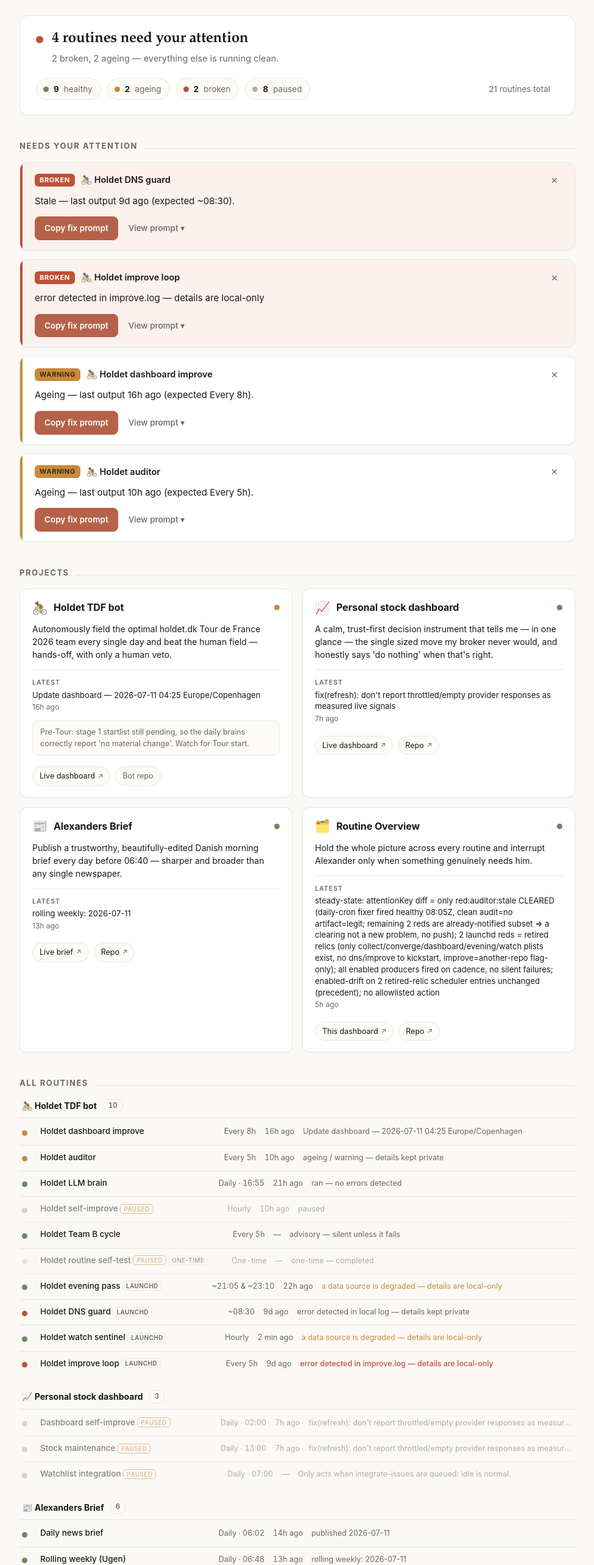
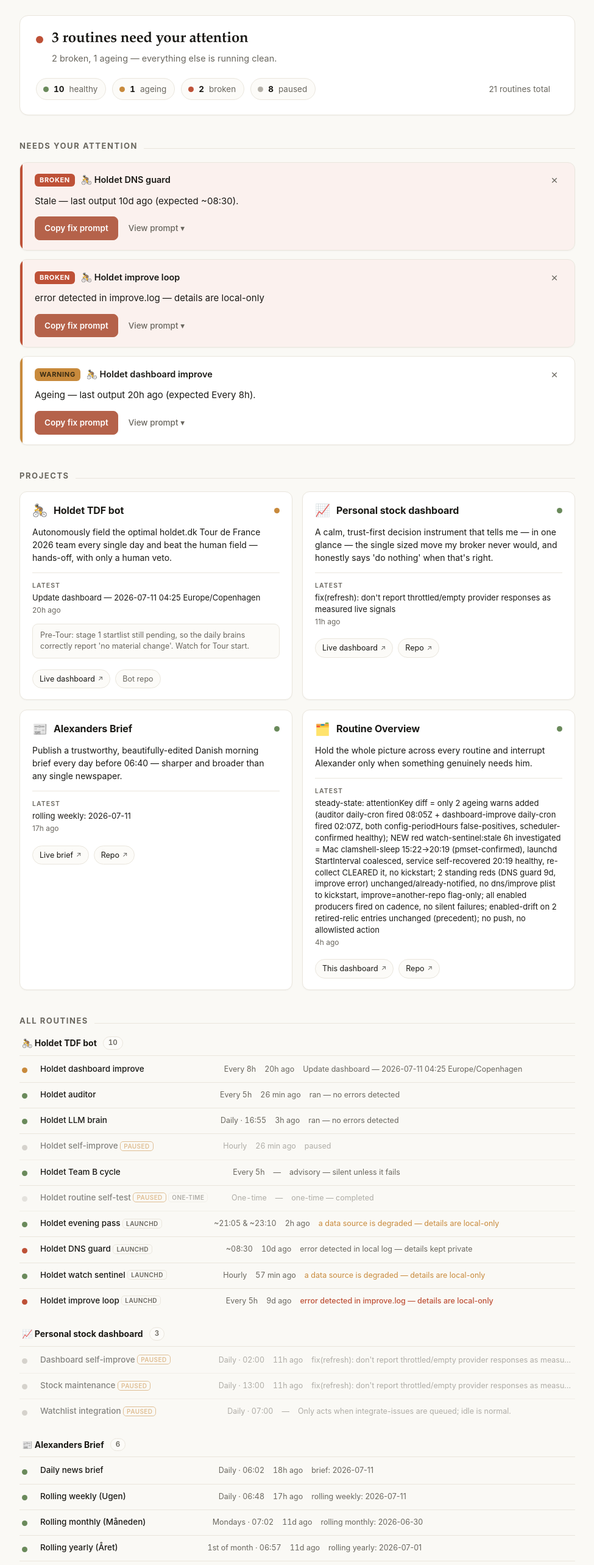
Before and after one commit to abustrup/Routine-overview, a website: page index.html in a window 1280 px wide. Shown: the part 160-2727 px from the top of the page at 61% size, without its empty margins (152-1127 px from the left). Drawn offline with Linux system fonts and the light colour scheme.

Commit message:
overview: 2026-07-12 00:19 — 10🟢 1🟡 2🔴 · steady-state: attentionKey diff = ONLY a clearing (auditor:ageing dropped, daily-cron fixer fired healthy 08:05Z); remaining {DNS guard:stale, improve:error, dashboard-improve:ageing} = already-notified subset, a clearing not a new problem, NO push; 2 standing reds have no dns/improve plist to kickstart (improve=another-repo flag-only); all enabled producers fired on cadence, no silent failures; enabled-drift on 2 retired relics unchanged (precedent); no allowlisted action

```diff
--- a/index.html
+++ b/index.html
@@ -249,7 +249,7 @@
         <p class="eyebrow">Personal routine secretary</p>
         <h1>Routine Overview</h1>
       </div>
-      <div class="stamp">Updated <b>11 Jul 2026, 20:22 Europe/Copenhagen</b></div>
+      <div class="stamp">Updated <b>12 Jul 2026, 00:17 Europe/Copenhagen</b></div>
     </div>
     <p class="subtitle">The health of every scheduled routine across Alexander Bustrup's projects — so you never have to open them one by one.</p>
   </header>
@@ -257,12 +257,12 @@
   <div class="hero hero--alert">
     <div class="hero__row">
       <span class="hero__mark" aria-hidden="true"></span>
-      <p class="hero__verdict">4 routines need your attention</p>
+      <p class="hero__verdict">3 routines need your attention</p>
     </div>
-    <p class="hero__sub">2 broken, 2 ageing — everything else is running clean.</p>
+    <p class="hero__sub">2 broken, 1 ageing — everything else is running clean.</p>
     <div class="counts">
-      <span class="stat"><span class="dot dot--green" aria-hidden="true"></span><b>9</b><span>healthy</span></span>
-      <span class="stat"><span class="dot dot--yellow" aria-hidden="true"></span><b>2</b><span>ageing</span></span>
+      <span class="stat"><span class="dot dot--green" aria-hidden="true"></span><b>10</b><span>healthy</span></span>
+      <span class="stat"><span class="dot dot--yellow" aria-hidden="true"></span><b>1</b><span>ageing</span></span>
       <span class="stat"><span class="dot dot--red" aria-hidden="true"></span><b>2</b><span>broken</span></span>
       <span class="stat"><span class="dot dot--paused" aria-hidden="true"></span><b>8</b><span>paused</span></span>
       <span class="stat stat--total">21 routines total</span>
@@ -280,7 +280,7 @@
       <span class="attn__where">🚴 Holdet DNS guard</span>
       <button type="button" class="dismiss-x" data-dismiss aria-label="Hide this alert" title="Hide — it comes back if the issue is still there next refresh">×</button>
     </div>
-    <p class="attn__msg">Stale — last output 9d ago (expected ~08:30).</p>
+    <p class="attn__msg">Stale — last output 10d ago (expected ~08:30).</p>
     <div class="fix">
     <div class="fix__actions">
       <button type="button" class="btn btn--copy"
@@ -332,7 +332,7 @@
       <span class="attn__where">🚴 Holdet dashboard improve</span>
       <button type="button" class="dismiss-x" data-dismiss aria-label="Hide this alert" title="Hide — it comes back if the issue is still there next refresh">×</button>
     </div>
-    <p class="attn__msg">Ageing — last output 16h ago (expected Every 8h).</p>
+    <p class="attn__msg">Ageing — last output 20h ago (expected Every 8h).</p>
     <div class="fix">
     <div class="fix__actions">
       <button type="button" class="btn btn--copy"
@@ -346,32 +346,6 @@
     </div>
     <div class="fix__body" id="fix-3" hidden>
       <pre class="fix__prompt">The scheduled routine &quot;Holdet dashboard improve&quot; (One safe read-only improvement to the holdet dashboard, then publishes the refreshed page.) was expected to run Every 8h but produced no recent output. Working dir: ~/holdet-tdf-bot. Investigate why it stopped (check its scheduler run and its log), fix the cause, verify a fresh run produces output, and commit. Follow the project's own CLAUDE.md and the holdet-tdf-bot skill, which document its guardrails and protected paths.</pre>
-      <div class="fix__cwd"><span class="fix__cwd-k">cwd</span> <code>~/holdet-tdf-bot</code></div>
-    </div>
-  </div>
-  </div>
-</article><article class="attn attn--warn" data-attn data-akey="warn:Holdet auditor:ageing">
-  <div class="attn__bar" aria-hidden="true"></div>
-  <div class="attn__main">
-    <div class="attn__head">
-      <span class="attn__sev">Warning</span>
-      <span class="attn__where">🚴 Holdet auditor</span>
-      <button type="button" class="dismiss-x" data-dismiss aria-label="Hide this alert" title="Hide — it comes back if the issue is still there next refresh">×</button>
-    </div>
-    <p class="attn__msg">Ageing — last output 10h ago (expected Every 5h).</p>
-    <div class="fix">
-    <div class="fix__actions">
-      <button type="button" class="btn btn--copy"
-              data-copy="The scheduled routine &quot;Holdet auditor&quot; was expected to run Every 5h but produced no recent output. Working dir: ~/holdet-tdf-bot. Investigate why it stopped (check its scheduler run and its log), fix the cause, verify a fresh run produces output, and commit. Follow the project's own CLAUDE.md and the holdet-tdf-bot skill, which document its guardrails and protected paths.">
-        <span class="btn__label">Copy fix prompt</span>
-        <span class="btn__done" aria-hidden="true">Copied&nbsp;✓</span>
-      </button>
-      <button type="button" class="btn btn--link" data-toggle="fix-4" aria-expanded="false" aria-controls="fix-4">
-        View prompt
-      </button>
-    </div>
-    <div class="fix__body" id="fix-4" hidden>
-      <pre class="fix__prompt">The scheduled routine &quot;Holdet auditor&quot; was expected to run Every 5h but produced no recent output. Working dir: ~/holdet-tdf-bot. Investigate why it stopped (check its scheduler run and its log), fix the cause, verify a fresh run produces output, and commit. Follow the project's own CLAUDE.md and the holdet-tdf-bot skill, which document its guardrails and protected paths.</pre>
       <div class="fix__cwd"><span class="fix__cwd-k">cwd</span> <code>~/holdet-tdf-bot</code></div>
     </div>
   </div>
@@ -398,7 +372,7 @@
     <div class="proj__now">
       <span class="proj__now-k">Latest</span>
       <span class="proj__now-v">Update dashboard — 2026-07-11 04:25 Europe/Copenhagen</span>
-      <span class="proj__now-ago">16h ago</span>
+      <span class="proj__now-ago">20h ago</span>
     </div>
     <p class="proj__note">Pre-Tour: stage 1 startlist still pending, so the daily brains correctly report 'no material change'. Watch for Tour start.</p>
     <div class="proj__links"><a class="chip" href="https://abustrup.github.io/Holdet-TDF-2026/" target="_blank" rel="noopener">Live dashboard<span class="chip__ext" aria-hidden="true">↗</span></a><span class="chip chip--local">Bot repo</span></div>
@@ -412,7 +386,7 @@
     <div class="proj__now">
       <span class="proj__now-k">Latest</span>
       <span class="proj__now-v">fix(refresh): don't report throttled/empty provider responses as measured live signals</span>
-      <span class="proj__now-ago">7h ago</span>
+      <span class="proj__now-ago">11h ago</span>
     </div>
 
     <div class="proj__links"><a class="chip" href="https://abustrup.github.io/personal-stock-dashboard/" target="_blank" rel="noopener">Live dashboard<span class="chip__ext" aria-hidden="true">↗</span></a><a class="chip" href="https://github.com/abustrup/personal-stock-dashboard" target="_blank" rel="noopener">Repo<span class="chip__ext" aria-hidden="true">↗</span></a></div>
@@ -426,7 +400,7 @@
     <div class="proj__now">
       <span class="proj__now-k">Latest</span>
       <span class="proj__now-v">rolling weekly: 2026-07-11</span>
-      <span class="proj__now-ago">13h ago</span>
+      <span class="proj__now-ago">17h ago</span>
     </div>
 
     <div class="proj__links"><a class="chip" href="https://abustrup.github.io/alexanders-brief/" target="_blank" rel="noopener">Live brief<span class="chip__ext" aria-hidden="true">↗</span></a><a class="chip" href="https://github.com/abustrup/alexanders-brief" target="_blank" rel="noopener">Repo<span class="chip__ext" aria-hidden="true">↗</span></a></div>
@@ -439,8 +413,8 @@
     <p class="proj__goal">Hold the whole picture across every routine and interrupt Alexander only when something genuinely needs him.</p>
     <div class="proj__now">
       <span class="proj__now-k">Latest</span>
-      <span class="proj__now-v">steady-state: attentionKey diff = only red:auditor:stale CLEARED (daily-cron fixer fired healthy 08:05Z, clean audit=no artifact=legit; remaining 2 reds are already-notified subset =&gt; a clearing not a new problem, no push); 2 launchd reds = retired relics (only collect/converge/dashboard/evening/watch plists exist, no dns/improve to kickstart, improve=another-repo flag-only); all enabled producers fired on cadence, no silent failures; enabled-drift on 2 retired-relic scheduler entries unchanged (precedent); no allowlisted action</span>
-      <span class="proj__now-ago">5h ago</span>
+      <span class="proj__now-v">steady-state: attentionKey diff = only 2 ageing warns added (auditor daily-cron fired 08:05Z + dashboard-improve daily-cron fired 02:07Z, both config-periodHours false-positives, scheduler-confirmed healthy); NEW red watch-sentinel:stale 6h investigated = Mac clamshell-sleep 15:22-&gt;20:19 (pmset-confirmed), launchd StartInterval coalesced, service self-recovered 20:19 healthy, re-collect CLEARED it, no kickstart; 2 standing reds (DNS guard 9d, improve error) unchanged/already-notified, no dns/improve plist to kickstart, improve=another-repo flag-only; all enabled producers fired on cadence, no silent failures; enabled-drift on 2 retired-relic entries unchanged (precedent); no push, no allowlisted action</span>
+      <span class="proj__now-ago">4h ago</span>
     </div>
 
     <div class="proj__links"><a class="chip" href="https://abustrup.github.io/Routine-overview/" target="_blank" rel="noopener">This dashboard<span class="chip__ext" aria-hidden="true">↗</span></a><a class="chip" href="https://github.com/abustrup/Routine-overview" target="_blank" rel="noopener">Repo<span class="chip__ext" aria-hidden="true">↗</span></a></div>
@@ -455,25 +429,25 @@
     <span class="row__dot"><span class="dot dot--yellow" title="Ageing" aria-hidden="true"></span></span>
     <span class="row__name">Holdet dashboard improve</span>
     <span class="row__cadence">Every 8h</span>
-    <span class="row__ago">16h ago</span>
+    <span class="row__ago">20h ago</span>
     <span class="row__head" title="Update dashboard — 2026-07-11 04:25 Europe/Copenhagen">Update dashboard — 2026-07-11 04:25 Europe/Copenhagen</span>
   </li><li class="row">
-    <span class="row__dot"><span class="dot dot--yellow" title="Ageing" aria-hidden="true"></span></span>
+    <span class="row__dot"><span class="dot dot--green" title="Healthy" aria-hidden="true"></span></span>
     <span class="row__name">Holdet auditor</span>
     <span class="row__cadence">Every 5h</span>
-    <span class="row__ago">10h ago</span>
-    <span class="row__head" title="ageing / warning — details kept private">ageing / warning — details kept private</span>
+    <span class="row__ago">26 min ago</span>
+    <span class="row__head" title="ran — no errors detected">ran — no errors detected</span>
   </li><li class="row">
     <span class="row__dot"><span class="dot dot--green" title="Healthy" aria-hidden="true"></span></span>
     <span class="row__name">Holdet LLM brain</span>
     <span class="row__cadence">Daily · 16:55</span>
-    <span class="row__ago">21h ago</span>
+    <span class="row__ago">3h ago</span>
     <span class="row__head" title="ran — no errors detected">ran — no errors detected</span>
   </li><li class="row row--muted">
     <span class="row__dot"><span class="dot dot--paused" title="Paused" aria-hidden="true"></span></span>
     <span class="row__name">Holdet self-improve <span class="tag tag--off">paused</span></span>
     <span class="row__cadence">Hourly</span>
-    <span class="row__ago">10h ago</span>
+    <span class="row__ago">26 min ago</span>
     <span class="row__head" title="paused">paused</span>
   </li><li class="row">
     <span class="row__dot"><span class="dot dot--green" title="Healthy" aria-hidden="true"></span></span>
@@ -491,19 +465,19 @@
     <span class="row__dot"><span class="dot dot--green" title="Healthy" aria-hidden="true"></span></span>
     <span class="row__name">Holdet evening pass <span class="tag">launchd</span></span>
     <span class="row__cadence">~21:05 &amp; ~23:10</span>
-    <span class="row__ago">22h ago</span>
+    <span class="row__ago">2h ago</span>
     <span class="row__head row__head--note" title="a data source is degraded — details are local-only">a data source is degraded — details are local-only</span>
   </li><li class="row">
     <span class="row__dot"><span class="dot dot--red" title="Needs attention" aria-hidden="true"></span></span>
     <span class="row__name">Holdet DNS guard <span class="tag">launchd</span></span>
     <span class="row__cadence">~08:30</span>
-    <span class="row__ago">9d ago</span>
+    <span class="row__ago">10d ago</span>
     <span class="row__head" title="error detected in local log — details kept private">error detected in local log — details kept private</span>
   </li><li class="row">
     <span class="row__dot"><span class="dot dot--green" title="Healthy" aria-hidden="true"></span></span>
     <span class="row__name">Holdet watch sentinel <span class="tag">launchd</span></span>
     <span class="row__cadence">Hourly</span>
-    <span class="row__ago">2 min ago</span>
+    <span class="row__ago">57 min ago</span>
     <span class="row__head row__head--note" title="a data source is degraded — details are local-only">a data source is degraded — details are local-only</span>
   </li><li class="row">
     <span class="row__dot"><span class="dot dot--red" title="Needs attention" aria-hidden="true"></span></span>
@@ -518,13 +492,13 @@
     <span class="row__dot"><span class="dot dot--paused" title="Paused" aria-hidden="true"></span></span>
     <span class="row__name">Dashboard self-improve <span class="tag tag--off">paused</span></span>
     <span class="row__cadence">Daily · 02:00</span>
-    <span class="row__ago">7h ago</span>
+    <span class="row__ago">11h ago</span>
     <span class="row__head" title="fix(refresh): don't report throttled/empty provider responses as measured live signals">fix(refresh): don't report throttled/empty provider responses as measured live signals</span>
   </li><li class="row row--muted">
     <span class="row__dot"><span class="dot dot--paused" title="Paused" aria-hidden="true"></span></span>
     <span class="row__name">Stock maintenance <span class="tag tag--off">paused</span></span>
     <span class="row__cadence">Daily · 13:00</span>
-    <span class="row__ago">7h ago</span>
+    <span class="row__ago">11h ago</span>
     <span class="row__head" title="fix(refresh): don't report throttled/empty provider responses as measured live signals">fix(refresh): don't report throttled/empty provider responses as measured live signals</span>
   </li><li class="row row--muted">
     <span class="row__dot"><span class="dot dot--paused" title="Paused" aria-hidden="true"></span></span>
@@ -539,13 +513,13 @@
     <span class="row__dot"><span class="dot dot--green" title="Healthy" aria-hidden="true"></span></span>
     <span class="row__name">Daily news brief</span>
     <span class="row__cadence">Daily · 06:02</span>
-    <span class="row__ago">14h ago</span>
-    <span class="row__head" title="published 2026-07-11">published 2026-07-11</span>
+    <span class="row__ago">18h ago</span>
+    <span class="row__head" title="brief: 2026-07-11">brief: 2026-07-11</span>
   </li><li class="row">
     <span class="row__dot"><span class="dot dot--green" title="Healthy" aria-hidden="true"></span></span>
     <span class="row__name">Rolling weekly (Ugen)</span>
     <span class="row__cadence">Daily · 06:48</span>
-    <span class="row__ago">13h ago</span>
+    <span class="row__ago">17h ago</span>
     <span class="row__head" title="rolling weekly: 2026-07-11">rolling weekly: 2026-07-11</span>
   </li><li class="row">
     <span class="row__dot"><span class="dot dot--green" title="Healthy" aria-hidden="true"></span></span>
@@ -557,7 +531,7 @@
     <span class="row__dot"><span class="dot dot--green" title="Healthy" aria-hidden="true"></span></span>
     <span class="row__name">Rolling yearly (Året)</span>
     <span class="row__cadence">1st of month · 06:57</span>
-    <span class="row__ago">10d ago</span>
+    <span class="row__ago">11d ago</span>
     <span class="row__head" title="rolling yearly: 2026-07-01">rolling yearly: 2026-07-01</span>
   </li><li class="row row--muted">
     <span class="row__dot"><span class="dot dot--paused" title="Paused" aria-hidden="true"></span></span>
@@ -578,8 +552,8 @@
     <span class="row__dot"><span class="dot dot--green" title="Healthy" aria-hidden="true"></span></span>
     <span class="row__name">Routine secretary (this)</span>
     <span class="row__cadence">Every 5h · :17</span>
-    <span class="row__ago">5h ago</span>
-    <span class="row__head" title="steady-state: attentionKey diff = only red:auditor:stale CLEARED (daily-cron fixer fired healthy 08:05Z, clean audit=no artifact=legit; remaining 2 reds are already-notified subset =&gt; a clearing not a new problem, no push); 2 launchd reds = retired relics (only collect/converge/dashboard/evening/watch plists exist, no dns/improve to kickstart, improve=another-repo flag-only); all enabled producers fired on cadence, no silent failures; enabled-drift on 2 retired-relic scheduler entries unchanged (precedent); no allowlisted action">steady-state: attentionKey diff = only red:auditor:stale CLEARED (daily-cron fixer fired healthy 08:05Z, clean audit=no artifact=legit; remaining 2 reds are already-notified subset =&gt; a clearing not a new problem, no push); 2 launchd reds = retired relics (only collect/converge/dashboard/evening/watch plists exist, no dns/improve to kickstart, improve=another-repo flag-only); all enabled producers fired on cadence, no silent failures; enabled-drift on 2 retired-relic scheduler entries unchanged (precedent); no allowlisted action</span>
+    <span class="row__ago">4h ago</span>
+    <span class="row__head" title="steady-state: attentionKey diff = only 2 ageing warns added (auditor daily-cron fired 08:05Z + dashboard-improve daily-cron fired 02:07Z, both config-periodHours false-positives, scheduler-confirmed healthy); NEW red watch-sentinel:stale 6h investigated = Mac clamshell-sleep 15:22-&gt;20:19 (pmset-confirmed), launchd StartInterval coalesced, service self-recovered 20:19 healthy, re-collect CLEARED it, no kickstart; 2 standing reds (DNS guard 9d, improve error) unchanged/already-notified, no dns/improve plist to kickstart, improve=another-repo flag-only; all enabled producers fired on cadence, no silent failures; enabled-drift on 2 retired-relic entries unchanged (precedent); no push, no allowlisted action">steady-state: attentionKey diff = only 2 ageing warns added (auditor daily-cron fired 08:05Z + dashboard-improve daily-cron fired 02:07Z, both config-periodHours false-positives, scheduler-confirmed healthy); NEW red watch-sentinel:stale 6h investigated = Mac clamshell-sleep 15:22-&gt;20:19 (pmset-confirmed), launchd StartInterval coalesced, service self-recovered 20:19 healthy, re-collect CLEARED it, no kickstart; 2 standing reds (DNS guard 9d, improve error) unchanged/already-notified, no dns/improve plist to kickstart, improve=another-repo flag-only; all enabled producers fired on cadence, no silent failures; enabled-drift on 2 retired-relic entries unchanged (precedent); no push, no allowlisted action</span>
   </li><li class="row row--muted">
     <span class="row__dot"><span class="dot dot--paused" title="Paused" aria-hidden="true"></span></span>
     <span class="row__name">Overview self-improve <span class="tag tag--off">paused</span></span>
@@ -602,7 +576,7 @@
   <footer>
     Health is reconstructed from each routine's real artifacts — git commits, run-logs and published files — not just whether the scheduler fired. Silent by design: you get a push only when something needs you.
     <br>
-    Generated 11 Jul 2026, 20:22 Europe/Copenhagen
+    Generated 12 Jul 2026, 00:17 Europe/Copenhagen
     <span class="foot-sep">·</span>
     <a href="https://github.com/abustrup/Routine-overview" target="_blank" rel="noopener">github.com/abustrup/Routine-overview</a>
   </footer>
```
Also changed, not shown: data/status.json (+37 -48 lines), 1 other file.
